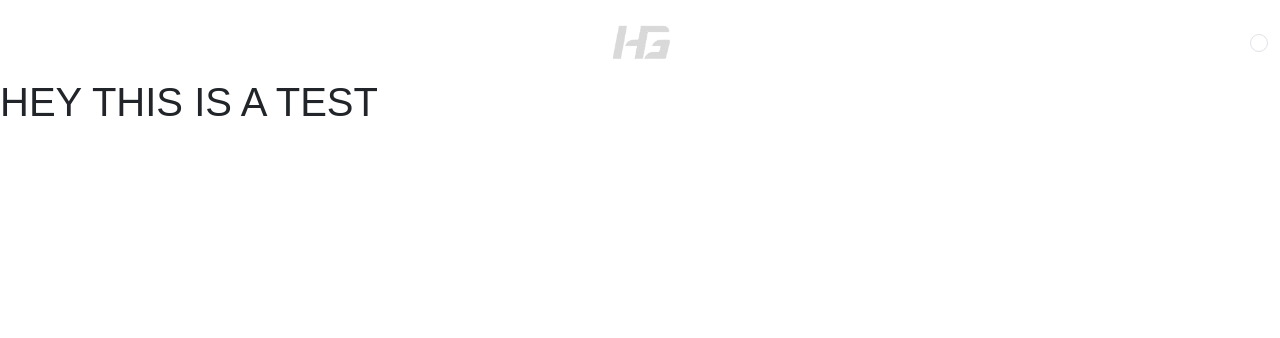
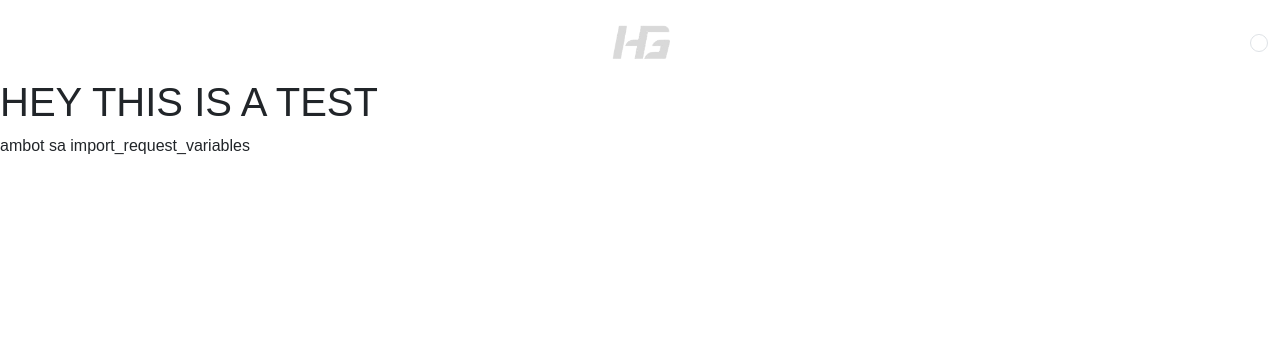
Before and after one commit to devCarlJoseph/haygo-car-rental, a PHP site: page /test.php in a window 1280 px wide; the page is wider, and only the part inside the window is pictured. Shown: the top 338 px of that part. Run offline with PHP 8.4, Linux system fonts and the light colour scheme; some libraries are stand-ins or nearby versions; some web fonts are replaced.

Commit message:
check testing

```diff
--- a/test.php
+++ b/test.php
@@ -3,5 +3,6 @@ require_once 'header.php';
 ?>
 <body>
     <h1>HEY THIS IS A TEST </h1>
+    ambot sa import_request_variables
 </body>
 </html>
```
